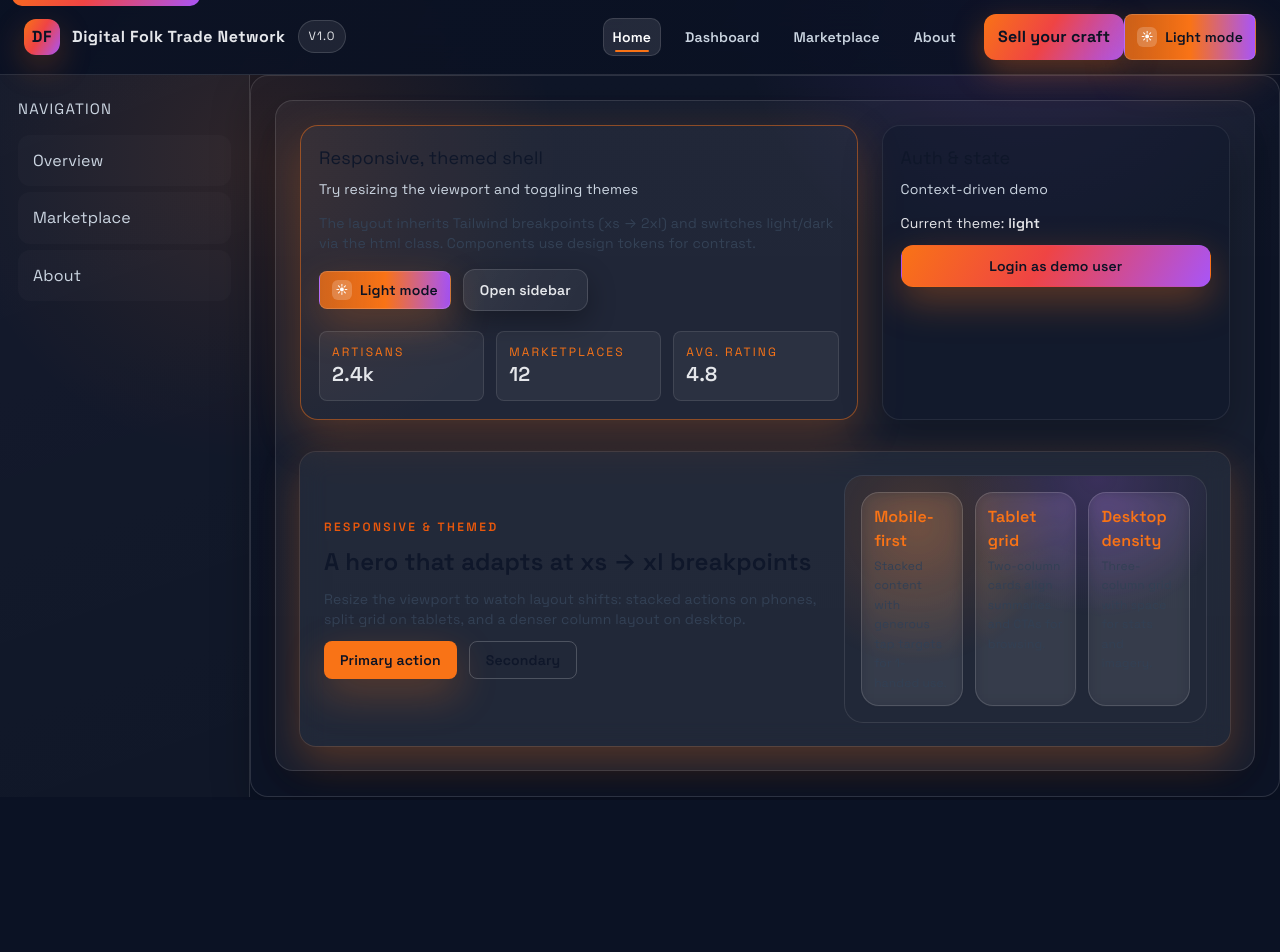
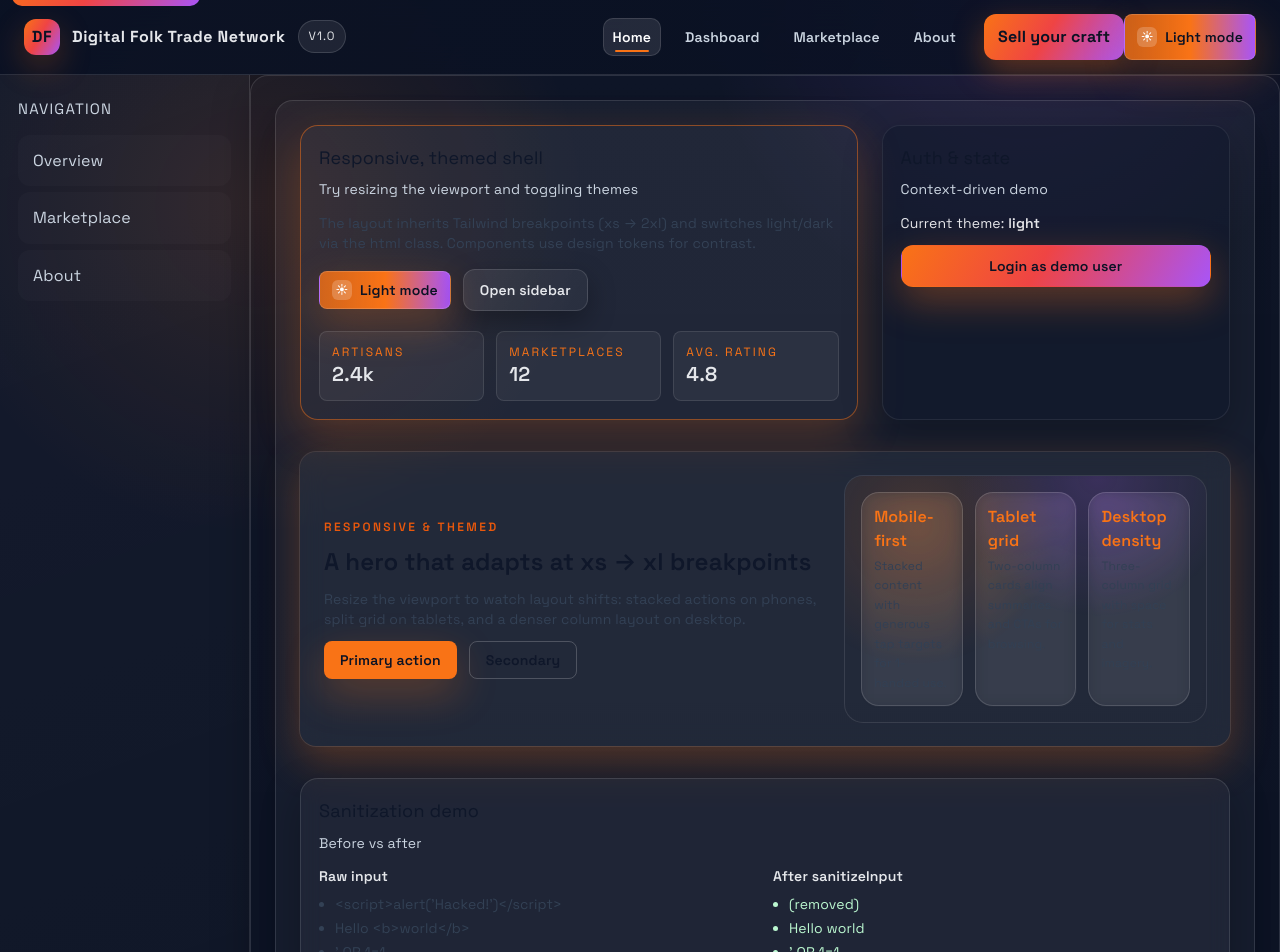
Before and after one commit to kalviumcommunity/S85-0126-LokKala-Full-Stack-With-Nextjs-Digital-Folk-Trade-Network, a Next.js app in the folder digital-folk-trade-network/: page / in a window 1280 px wide. Shown: the top 952 px of the page. Before the commit the page ends 800 px from the top, so only its background shows below. Built offline with nearby package versions, Linux system fonts and the light colour scheme.

Commit message:
Input Sanitization & OWASP Compliance

```diff
--- a/digital-folk-trade-network/package.json
+++ b/digital-folk-trade-network/package.json
@@ -53,6 +53,7 @@
     "@storybook/addon-essentials": "^8.3.5",
     "@storybook/addon-interactions": "^8.3.5",
     "@storybook/test": "^8.3.5",
+    "sanitize-html": "^2.13.0",
     "tailwindcss": "^3.4.14",
     "typescript": "^5"
   },
--- a/digital-folk-trade-network/src/app/api/tasks/route.ts
+++ b/digital-folk-trade-network/src/app/api/tasks/route.ts
@@ -1,6 +1,7 @@
 import { requireAuthPayload } from "@/lib/auth";
 import { checkAccess } from "@/lib/rbac";
 import { ERROR_CODES, sendError, sendSuccess } from "@/lib/responseHandler";
+import { detectSqlInjection, sanitizeObject } from "@/lib/sanitize";
 // import { prisma } from "@/lib/prisma"; // Uncomment if you use Prisma
 
 export async function GET(req: Request) {
@@ -44,7 +45,18 @@ export async function POST(req: Request) {
       return sendError("Forbidden", ERROR_CODES.FORBIDDEN, 403, { permission: decision.permission });
     }
 
-    const data = await req.json();
+    const body = await req.json();
+    const data = sanitizeObject(body);
+
+    const sqliHit = detectSqlInjection([data.title]);
+    if (sqliHit) {
+      return sendError(
+        "Potential SQL injection detected; request blocked",
+        ERROR_CODES.BAD_REQUEST,
+        400,
+        { input: sqliHit }
+      );
+    }
 
     if (!data.title) {
       return sendError(
--- a/digital-folk-trade-network/src/app/api/users/route.ts
+++ b/digital-folk-trade-network/src/app/api/users/route.ts
@@ -3,6 +3,7 @@ import { prisma } from "@/lib/prisma";
 import { checkAccess } from "@/lib/rbac";
 import { redis } from "@/lib/redis";
 import { ERROR_CODES, sendError, sendSuccess } from "@/lib/responseHandler";
+import { detectSqlInjection, sanitizeObject } from "@/lib/sanitize";
 import { userSchema } from "@/lib/schemas/userSchema";
 import { ZodError } from "zod";
 
@@ -83,7 +84,18 @@ export async function POST(req: Request) {
     }
 
     const body = await req.json();
-    const data = userSchema.parse(body);
+    const parsed = userSchema.parse(body);
+    const data = sanitizeObject(parsed);
+
+    const sqliHit = detectSqlInjection([data.name, data.email]);
+    if (sqliHit) {
+      return sendError(
+        "Potential SQL injection detected; request blocked",
+        ERROR_CODES.BAD_REQUEST,
+        400,
+        { input: sqliHit }
+      );
+    }
 
     // TODO: Insert user creation logic here (e.g., save to DB)
     // const user = await prisma.user.create({ data });
--- a/digital-folk-trade-network/src/app/page.tsx
+++ b/digital-folk-trade-network/src/app/page.tsx
@@ -3,11 +3,18 @@ import { Button, Card, ThemeToggle } from "@/components";
 import ResponsiveShowcase from "@/components/layout/ResponsiveShowcase";
 import { useAuth } from "@/hooks/useAuth";
 import { useUI } from "@/hooks/useUI";
+import { sanitizeInput } from "@/lib/sanitize";
 
 const stats = [
   { label: "Artisans", value: "2.4k" },
   { label: "Marketplaces", value: "12" },
   { label: "Avg. Rating", value: "4.8" },
+];
+
+const maliciousSamples = [
+  "<script>alert('Hacked!')</script>",
+  "Hello <b>world</b>",
+  "' OR 1=1 --",
 ];
 
 export default function Home() {
@@ -58,6 +65,31 @@ export default function Home() {
       </section>
 
       <ResponsiveShowcase />
+
+      <Card title="Sanitization demo" subtitle="Before vs after" tone="default">
+        <div className="grid gap-4 md:grid-cols-2 text-sm">
+          <div className="space-y-2">
+            <p className="font-semibold">Raw input</p>
+            <ul className="list-disc space-y-1 pl-4">
+              {maliciousSamples.map((item) => (
+                <li key={item} className="break-words text-text-muted dark:text-text-onDark/70">
+                  {item}
+                </li>
+              ))}
+            </ul>
+          </div>
+          <div className="space-y-2">
+            <p className="font-semibold">After sanitizeInput</p>
+            <ul className="list-disc space-y-1 pl-4">
+              {maliciousSamples.map((item) => (
+                <li key={item} className="break-words text-green-200">
+                  {sanitizeInput(item) || "(removed)"}
+                </li>
+              ))}
+            </ul>
+          </div>
+        </div>
+      </Card>
     </main>
   );
 }
--- /dev/null
+++ b/digital-folk-trade-network/src/lib/sanitize.ts
@@ -0,0 +1,45 @@
+import sanitizeHtml from "sanitize-html";
+
+const SANITIZE_OPTIONS: sanitizeHtml.IOptions = {
+  allowedTags: [],
+  allowedAttributes: {},
+  disallowedTagsMode: "discard",
+};
+
+export function sanitizeInput(value: unknown): string {
+  if (typeof value !== "string") return "";
+  return sanitizeHtml(value, SANITIZE_OPTIONS).trim();
+}
+
+export function sanitizeObject<T extends Record<string, any>>(obj: T): T {
+  const clone: Record<string, any> = Array.isArray(obj) ? [] : {};
+  for (const [key, value] of Object.entries(obj)) {
+    if (typeof value === "string") {
+      clone[key] = sanitizeInput(value);
+    } else if (Array.isArray(value)) {
+      clone[key] = value.map((v) => (typeof v === "string" ? sanitizeInput(v) : v));
+    } else if (value && typeof value === "object") {
+      clone[key] = sanitizeObject(value as Record<string, any>);
+    } else {
+      clone[key] = value;
+    }
+  }
+  return clone as T;
+}
+
+const SQLI_PATTERNS = [
+  /(['"])\s*or\s*1=1/gi,
+  /(['"])\s*;\s*drop\s+table/gi,
+  /(['"])\s*--/g,
+  /(['"])\s*#/, // MySQL style comment
+];
+
+export function detectSqlInjection(inputs: Array<string | number | boolean>): string | null {
+  for (const raw of inputs) {
+    const value = String(raw);
+    if (SQLI_PATTERNS.some((pattern) => pattern.test(value))) {
+      return value;
+    }
+  }
+  return null;
+}
--- a/digital-folk-trade-network/src/lib/schemas/userSchema.ts
+++ b/digital-folk-trade-network/src/lib/schemas/userSchema.ts
@@ -1,8 +1,9 @@
+import { sanitizeInput } from "@/lib/sanitize";
 import { z } from "zod";
 
 export const userSchema = z.object({
-    name: z.string().min(2,"Name must be at least 2 characters long"),
-      email: z.string().email("Invalid email address"),
+    name: z.string().min(2,"Name must be at least 2 characters long").transform((v) => sanitizeInput(v)),
+      email: z.string().email("Invalid email address").transform((v) => sanitizeInput(v)),
   age: z.number().min(18, "User must be 18 or older"),
 });
 
```
Also changed, not shown: 1 other file (tests, documents, lock files or other folders).
